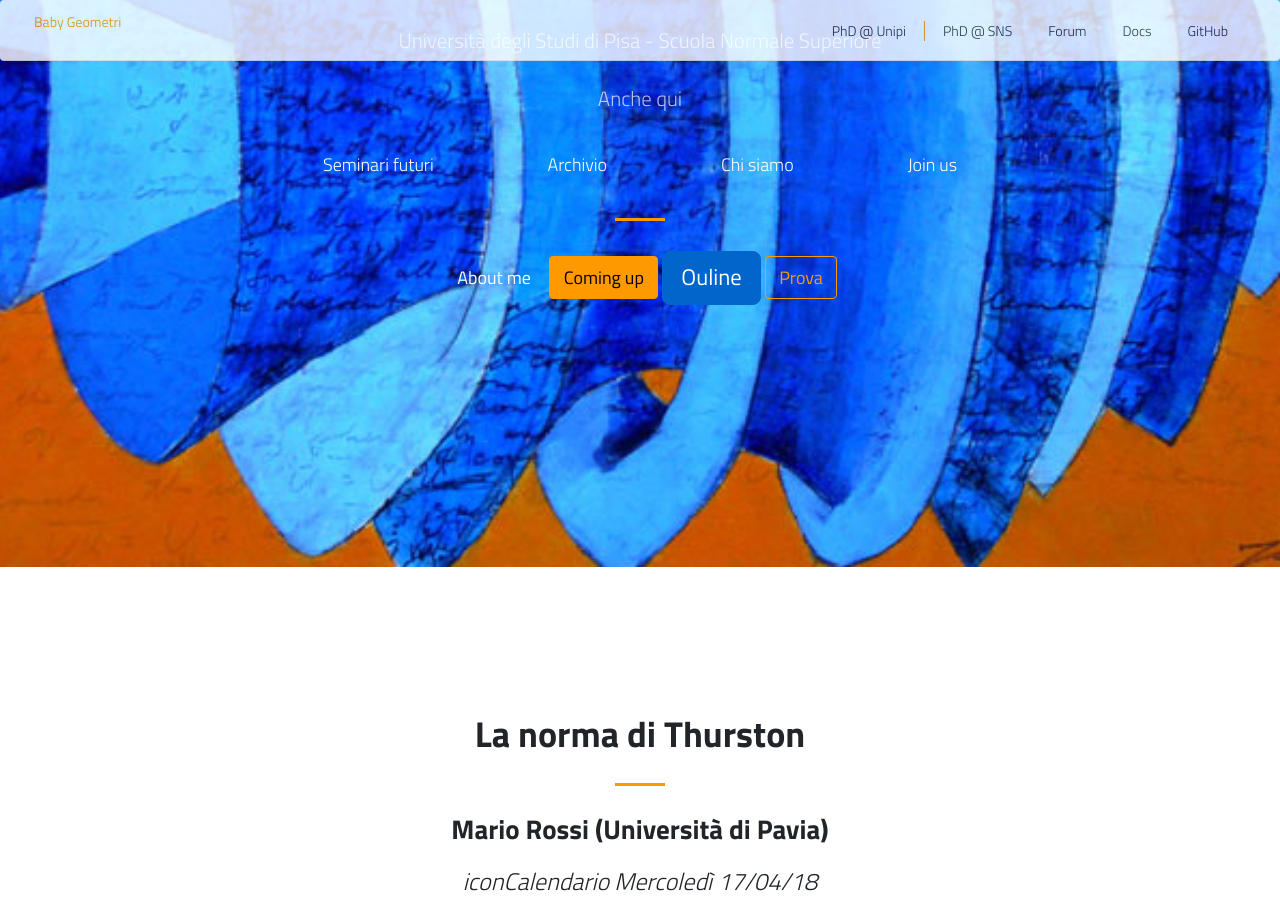
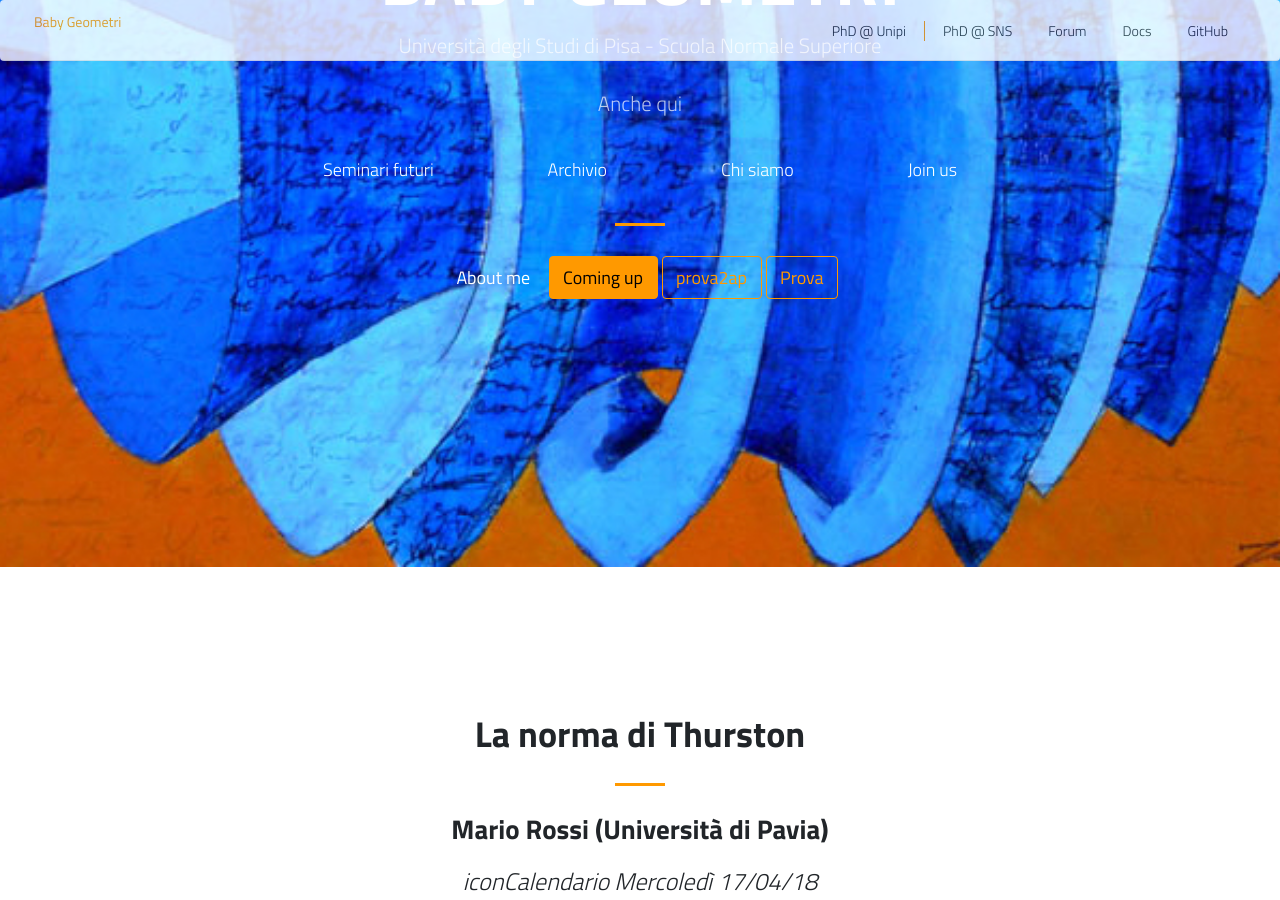
Before and after one commit to baby-geometri/baby-geometri.github.io, a Jekyll site: the page built from index.md, in a window 1280 px wide and 900 px high, scrolled down 333 px. Built offline with Jekyll 4.4.1, drawn with Linux system fonts in a browser that asks for light colours; nearby versions of some CDN libraries.

Commit message:
Update default.html

```diff
--- a/_layouts/default.html
+++ b/_layouts/default.html
@@ -57,7 +57,7 @@
         <hr>
  <a class="btn btn-outline-white wow fadeInDown waves-effect waves-light" style="visibility: visible; ">About me</a>
         <a class="btn btn-warning btn-xl js-scroll-trigger" href="#whitepaper">Coming up</a>
-  <button type="button" class="btn btn-primary btn-lg outline">Ouline</button>
+        <a class="btn btn-outline-warning btn-xl js-scroll-trigger" href="#whitepaper">prova2ap</a>
 	      <button type="button" class="btn btn-outline-warning" href="#whitepaper">Prova</button>
 
       </div>
```
